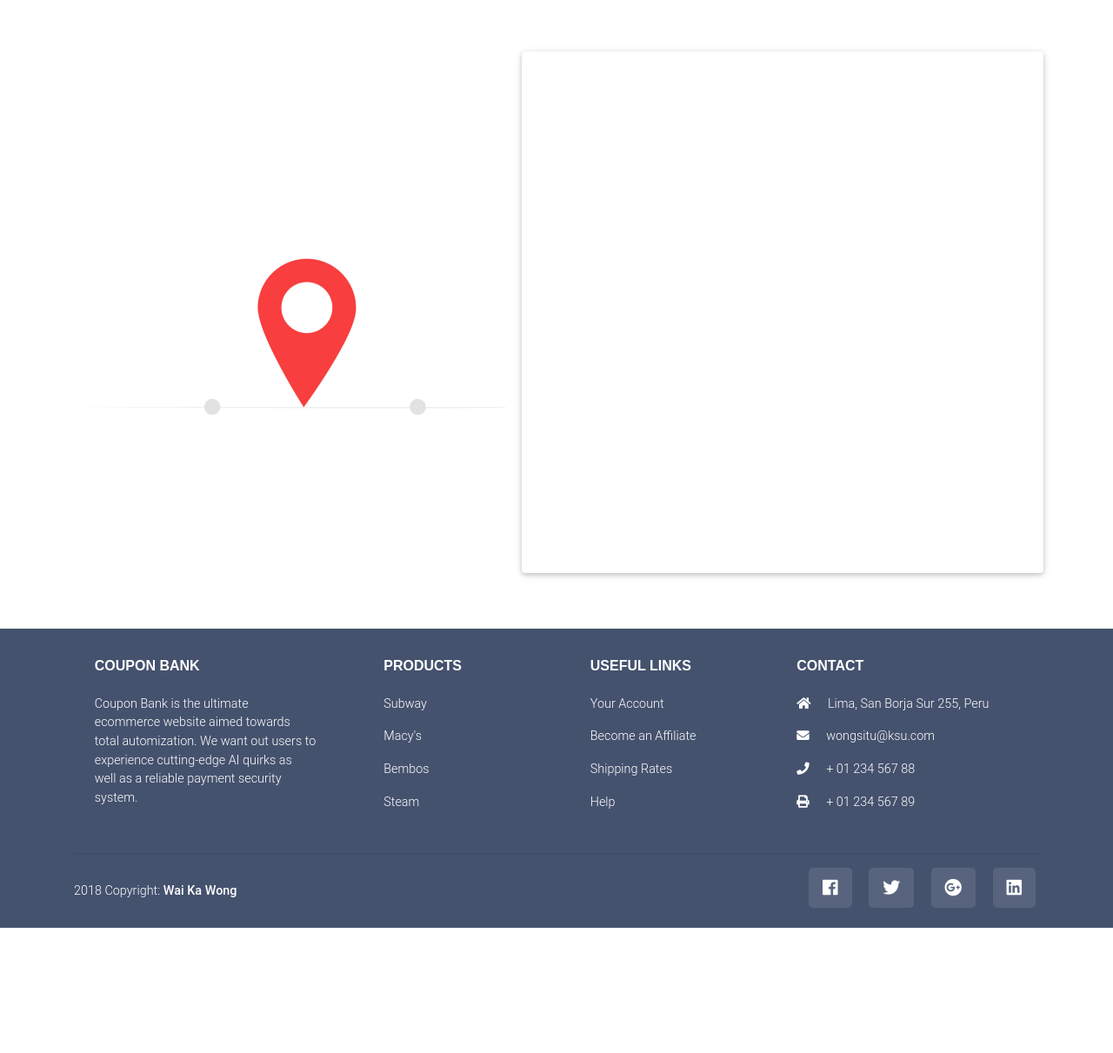
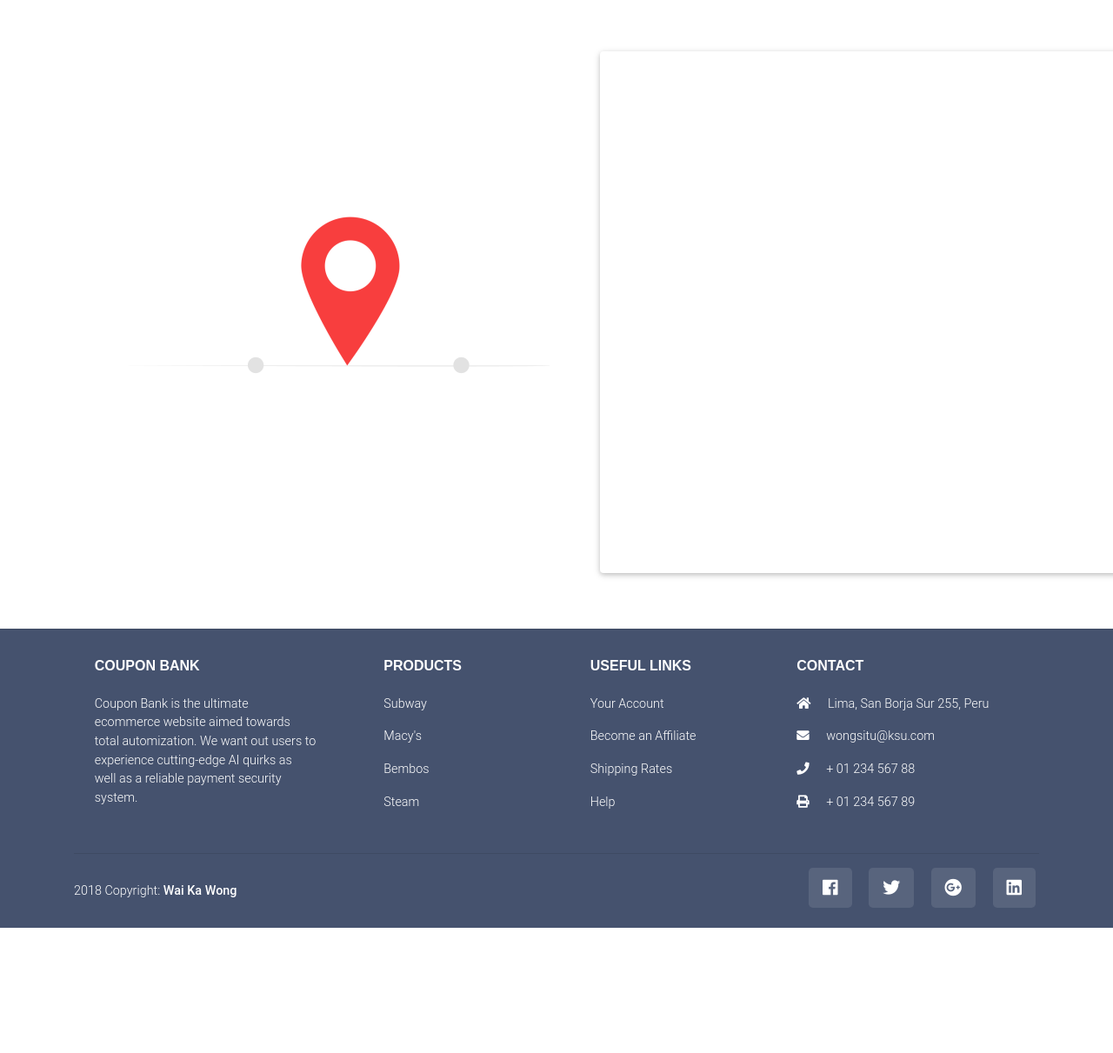
Before and after one commit to wongsitu/Coupon-Bank, a Django app: page /coupon_bank_eats/1 in a window 1280 px wide. Shown: the part 95-1306 px from the top of the page at 87% size. Before the commit the page ends 1162 px from the top, so only its background shows below. Run offline with Django 3.2, Linux system fonts and the light colour scheme; data that the repository does not hold is empty; parts of the project's set-up code (start-up, migrations or seed data) failed here and were passed over; some libraries are stand-ins or nearby versions.

Commit message:
Loading screen

```diff
--- a/couponBank/static/css/styles.css
+++ b/couponBank/static/css/styles.css
@@ -312,10 +312,14 @@ dd:before {
 }
 
 #map{
-    background: transparent url(/couponBank/static/images/loading.gif) no-repeat center center;
-    width:600px;
+    width:700px;
     height:600px;
-    margin-top: 3em;
+    top:-550px;
+}
+
+.map-cont{
+    width:700px;
+    height:500px;
 }
 
 #options{
--- a/couponBank/templates/couponBank/coupon_bank_eats_type.html
+++ b/couponBank/templates/couponBank/coupon_bank_eats_type.html
@@ -2,10 +2,14 @@
 {% load staticfiles %}
 {% block content %}
 <script src="{% static 'scripts/map.js' %}" defer></script>
+
 <h3 class="text-center">{{food}}</h3>
 <div class="featured-alignment" style="align-content: center; justify-content: center;margin: auto;">
-    <div id="map">
-        <!-- Map goes here -->
+    <div class="map-cont">
+        <img src="{% static 'images/loading.gif' %}" />
+        <div id="map">
+            <!-- Map goes here -->
+        </div>
     </div>
     <div>
         <div class="card" id="options">
```
